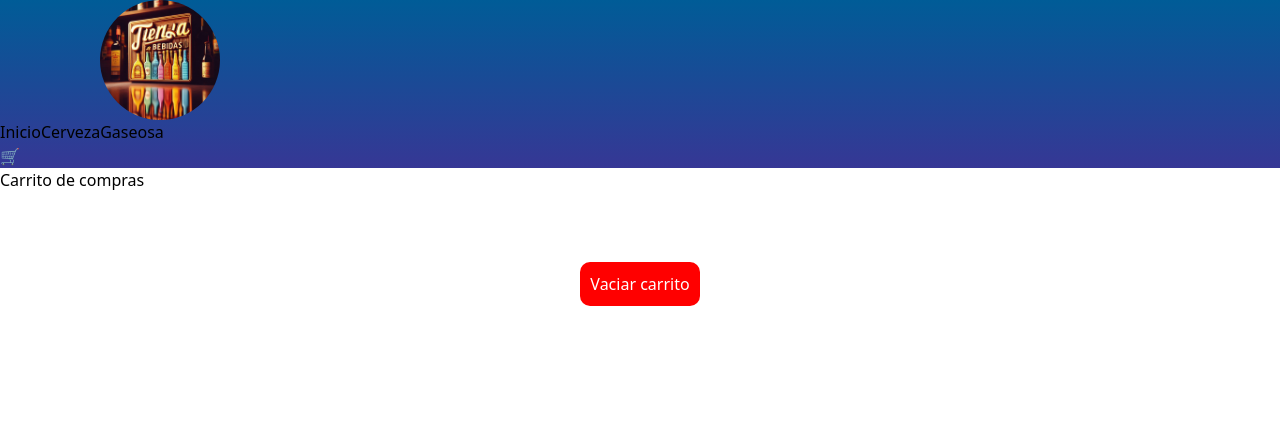
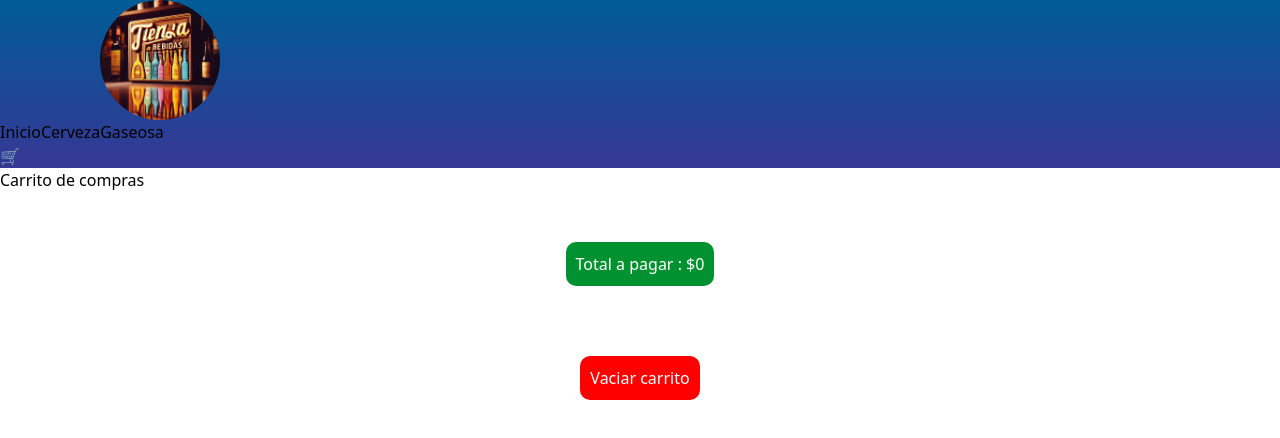
Before and after one commit to misaa023/PreEntregaReact, a React (Vite) app: page /Cart in a window 1280 px wide. Shown: the top 438 px of the page. Built offline with nearby package versions, Linux system fonts and the light colour scheme.

Commit message:
se agrego el total de la compra

```diff
--- a/src/App.css
+++ b/src/App.css
@@ -148,3 +148,15 @@
     border-bottom-right-radius: 5px;
     border-bottom-left-radius: 5px;
 }
+
+.total {
+    text-align: center;
+    background-color: #009231;
+    color: white;
+    width: max-content;
+    margin: 0 auto;
+    margin-top: 50px;
+    padding: 10px;
+    border-radius: 10px;
+    font-weight: 500;
+}
--- a/src/components/Cart.jsx
+++ b/src/components/Cart.jsx
@@ -15,6 +15,9 @@ export const Cart = () => {
             <h1 className="mt-6 text-center font-bold text-xl">
                 Carrito de compras
             </h1>
+            <div className="total">
+                <h3>Total a pagar : ${total}</h3>
+            </div>
             {items?.map((item) => (
                 <div className="vista-cart" key={item.id}>
                     <h3>{item.description}</h3>
@@ -28,6 +31,7 @@ export const Cart = () => {
                     </div>
                 </div>
             ))}
+
             <div className="btn-vaciar">
                 <button onClick={clear}>Vaciar carrito</button>
             </div>
```
